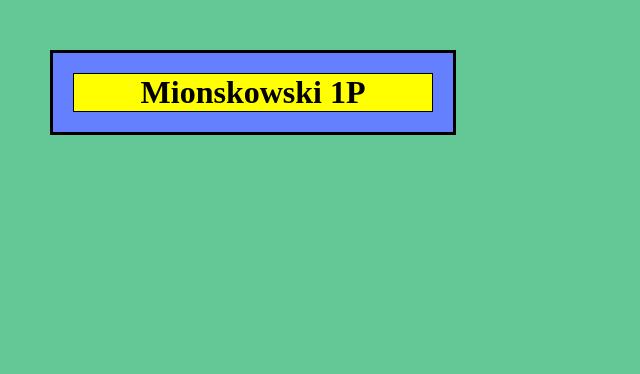
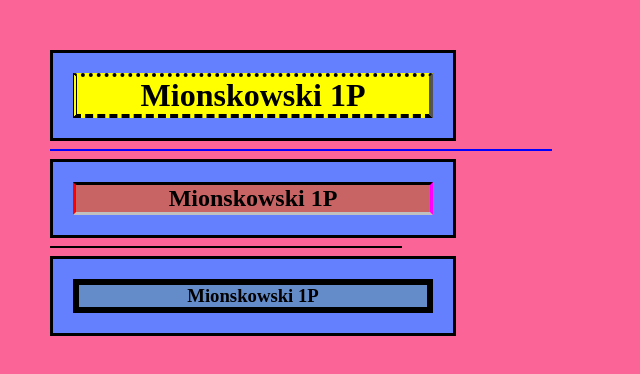
Before and after one commit to MichalMion/strona_css, a plain HTML site: page zadanie36_mion.html in a window 1280 px wide. Shown: the whole page, without its empty margins (0-640 px from the left). Drawn offline with Linux system fonts and the light colour scheme.

Commit message:
Add files via upload

```diff
--- a/zadanie36_mion.html
+++ b/zadanie36_mion.html
@@ -5,25 +5,62 @@
 <meta charset="utf-8" />
  <style type="text/css">
  body{
- background-color: rgb(100,200,150);
+ background-color: rgb(250,100,150);
  text-align : center;
  margin : 50px;
 }
-div {
+div#d {
+ background : rgb(100,128,255);
+ width : 400px;
+ border : 3px black solid;
+ }
+
+div#d {
+ background : rgb(100,128,255);
+ width : 400px;
+ border : 3px black solid;
+ }
+ div#d1 {
+ background : rgb(100,128,255);
+ width : 400px;
+ border : 3px black solid;
+ }
+ div#d2 {
  background : rgb(100,128,255);
  width : 400px;
  border : 3px black solid;
  }
 h1 {
  margin : 20px;
- border : 1px solid black;
+ border : 4px solid black;
+ border-top-style: dotted;
+border-bottom-style: dashed;
+ border-left-style: double;
+ border-right-style: inset;
  background : rgb(255,255,0);
  }
-
+h2 {
+ margin : 20px;
+ border : 3px solid black;
+ border-top-color: #000000;
+border-bottom-color: silver;
+border-left-color: #ff0000;
+border-right-color:#ff00ff;
+ background : rgb(200,100,100);
+ }
+h3 {
+ margin : 20px;
+ border : 6px solid black;
+ background : rgb(100,140,200);
+ }
  </style>
  </head>
 <body>
-<div><h1>Mionskowski 1P</h1></div>
+<div id="d"><h1>Mionskowski 1P</h1></div>
+<hr color="blue"align="left" height="10px" width="500px">
+<div id="d1"><h2>Mionskowski 1P</h1></div>
+<hr color="black" align="left" height="7px" width="350px">
+<div id="d2"><h3>Mionskowski 1P</h1></div>
 </body>
 </html>
 <!-- Michał Mionskowski -->
```
